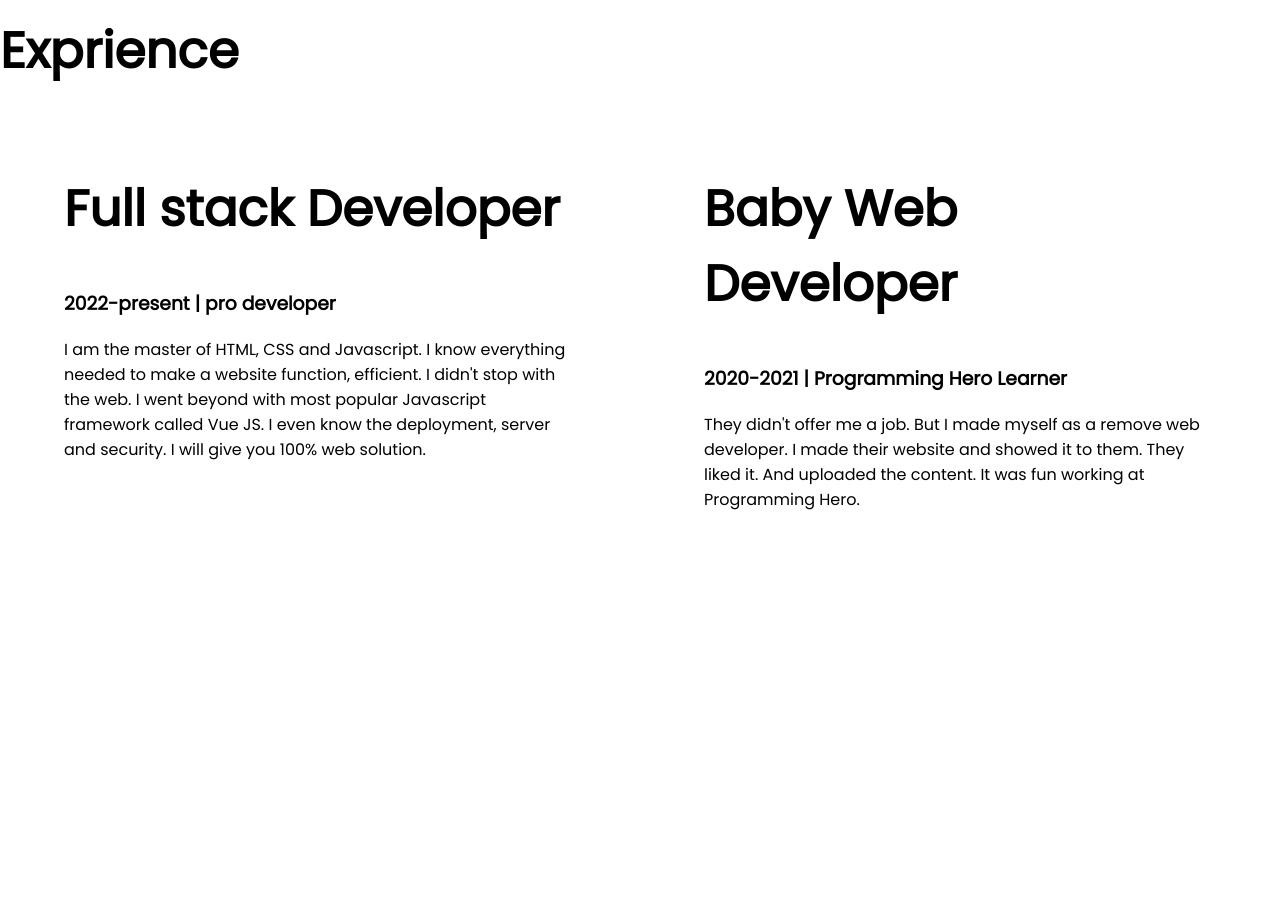
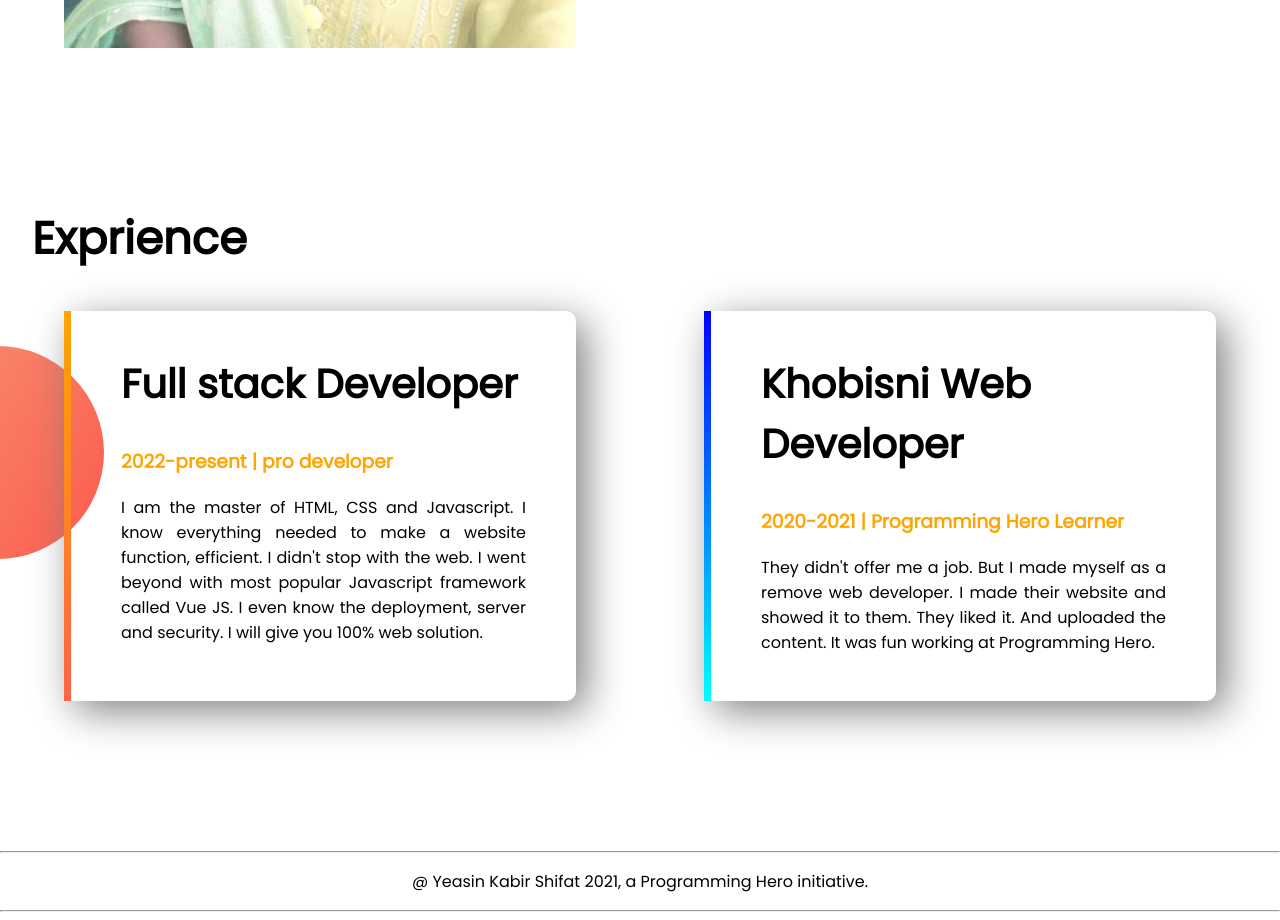
Before and after one commit to Eng-Shifat/Shifat-portfolio, a plain HTML site: page index.html in a window 1280 px wide. Shown: the part 1340-2260 px from the top of the page. Before the commit the page ends 2018 px from the top, so only its background shows below. Drawn offline with Linux system fonts and the light colour scheme.

Commit message:
fo0ter added

```diff
--- a/index.html
+++ b/index.html
@@ -39,41 +39,52 @@
     <section class="dream-big flexable-display">
 
         <div class="half-width">
-            <img src="images/jhankar2.png" alt="my-pthot">
+            <img src="images/khobisni.jpg" alt="my-pthot">
         </div>
 
         <div class="half-width">
             <h1>Dream Big</h1>
-            <h2>Become a web developer</h2>
-            <p class="paragraph">I already learned the basic HTML and CSS. I can build any simple website. I can even
-                teach my grandma how
-                to make simple website. My goal is to build 3 websites and learn advanced topics.</p>
+            <h2>Become a Khobisni</h2>
+            <p class="paragraph"> Hi i'm ayesha tabassum and everybody known me as a khobisni. Because my boyfriend call
+                me khobisni. He loves me so much. But as a khobinsi i also love him so much but i'm trying my best to
+                give him pain as much as i can. Because i'm khobisni and my mission is to make him "khobis". And
+                Inshallah one day i will be successs to make him khobis. Because i knwo what i'm a khobisni don't give
+                up.
+            </p>
             <a target="-blank" class="resume" href="https://www.fiverr.com/users/eng_shifat/requests">Download
                 Resume</a>
         </div>
     </section>
 
-    <section>
-        <h1> Exprience</h1>
+    <section class="exprience-bar">
+        <h1 class="exprience"> Exprience</h1>
         <div class="flexable-display">
-            <div class="half-width">
-                <h1>Full stack Developer</h1>
-                <h3> 2022-present | pro developer</h3>
-                <p>I am the master of HTML, CSS and Javascript. I know everything needed to make a website function,
+            <div id="web-developer2" class="shadow">
+                <h2>Full stack Developer</h2>
+                <h3 class="orange-color"> 2022-present | pro developer</h3>
+                <p class="paragraph">I am the master of HTML, CSS and Javascript. I know everything needed to make a
+                    website function,
                     efficient. I didn't stop with the web. I went beyond with most popular Javascript framework called
                     Vue
                     JS. I even know the deployment, server and security. I will give you 100% web solution.</p>
+
             </div>
 
-            <div class="half-width">
-                <h1>Baby Web Developer</h1>
-                <h3>2020-2021 | Programming Hero Learner</h3>
-                <p>They didn't offer me a job. But I made myself as a remove web developer. I made their website and
+            <div id="web-developer1" class="shadow">
+                <h2>Khobisni Web Developer</h2>
+                <h3 class="orange-color">2020-2021 | Programming Hero Learner</h3>
+                <p class="paragraph">They didn't offer me a job. But I made myself as a remove web developer. I made
+                    their website and
                     showed
                     it to them. They liked it. And uploaded the content. It was fun working at Programming Hero.</p>
             </div>
         </div>
     </section>
+    <footer>
+        <hr>
+        <p>@ Yeasin Kabir Shifat 2021, a Programming Hero initiative.</p>
+        <hr>
+    </footer>
 
 
 </body>
--- a/style.css
+++ b/style.css
@@ -4,6 +4,9 @@ body{
 }
 h1{
     font-size: 50px;
+}
+h2{
+    font-size: 40px;
 }
 .orange-color{
     color: orange;
@@ -58,3 +61,38 @@ h1{
 .name{
     font-size: 48px;
 }
+.exprience-bar{
+    background-image: url(images/exp-bg.png);
+    background-repeat: no-repeat;
+    background-position: left;
+}
+.shadow{
+    box-shadow: 10px 10px 40px gray;
+    width: 40%;
+    padding: 10px 50px 30px 50px;
+    margin-left: 5%;
+    margin-right: 5%;
+    border-radius: 10px;
+
+}
+.exprience{
+    margin-left:2.5%;
+    font-size: 45px;
+}
+
+#web-developer1{
+    border-image: linear-gradient(blue,cyan);
+    border-left: 7px solid;
+    border-image-slice: 1;
+    border-radius: 10px;
+}
+#web-developer2{
+    border-image: linear-gradient(orange,tomato);
+    border-left: 7px solid;
+    border-image-slice: 1;
+    border-radius: 10px;
+}
+footer p{
+
+    text-align: center;
+}
```
Also changed, not shown: images/khobisni.jpg (added).
